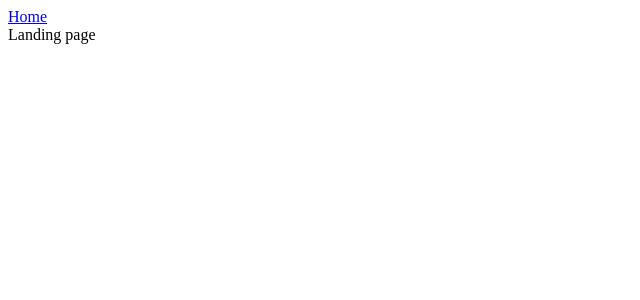
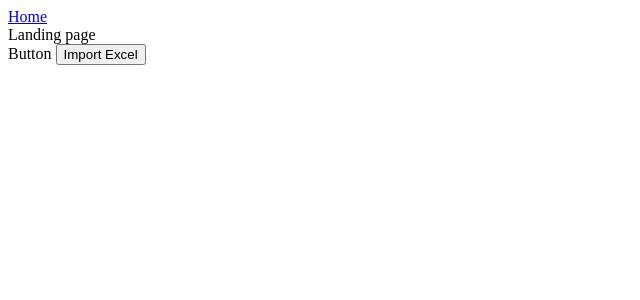
Before and after one commit to vatsala-glory/vue-tool, a Vue app: page / in a window 1280 px wide. Shown: the top 300 px of the page, without its empty margins (0-640 px from the left). Built offline with nearby package versions, Linux system fonts and the light colour scheme.

Commit message:
added button component

```diff
--- a/src/App.vue
+++ b/src/App.vue
@@ -9,6 +9,7 @@
 import Navigation from './components/common/Navigation.vue'
 export default {
   name: 'app',
-  components:{Navigation}
+  components:{Navigation},
+  directives: {}
 }
 </script>
--- a/src/components/home/LandingPage.vue
+++ b/src/components/home/LandingPage.vue
@@ -1,11 +1,16 @@
-<template> <div>
+<template>
+  <div>
     Landing page
-    </div>
+    <tool-btn-1></tool-btn-1>
+  </div>
 </template>
 
 <script>
-
+import Button from '../utility/Button.vue'
 export default {
-  name: 'landing'
-}
+  name: "landing",
+   components:{
+     'tool-btn-1': Button
+     },
+};
 </script>
--- a/src/components/utility/Button.Vue
+++ b/src/components/utility/Button.Vue
@@ -1,10 +1,15 @@
 <template>
-    <button v-on:click="clicked"/>
+<div>Button
+    <input v-on:click="buttonClicked" type="button" value="Import Excel"/>
+</div>
 </template>
 <script>
 export default {
-    name: function(){
-        return 'button'
-     }
+    name: 'tool-btn-1',
+    methods:{
+        buttonClicked: function(){
+            //open the excel browser
+        }
+    }
 }
 </script>
```
Also changed, not shown: 1 other file (tests, documents, lock files or other folders).
